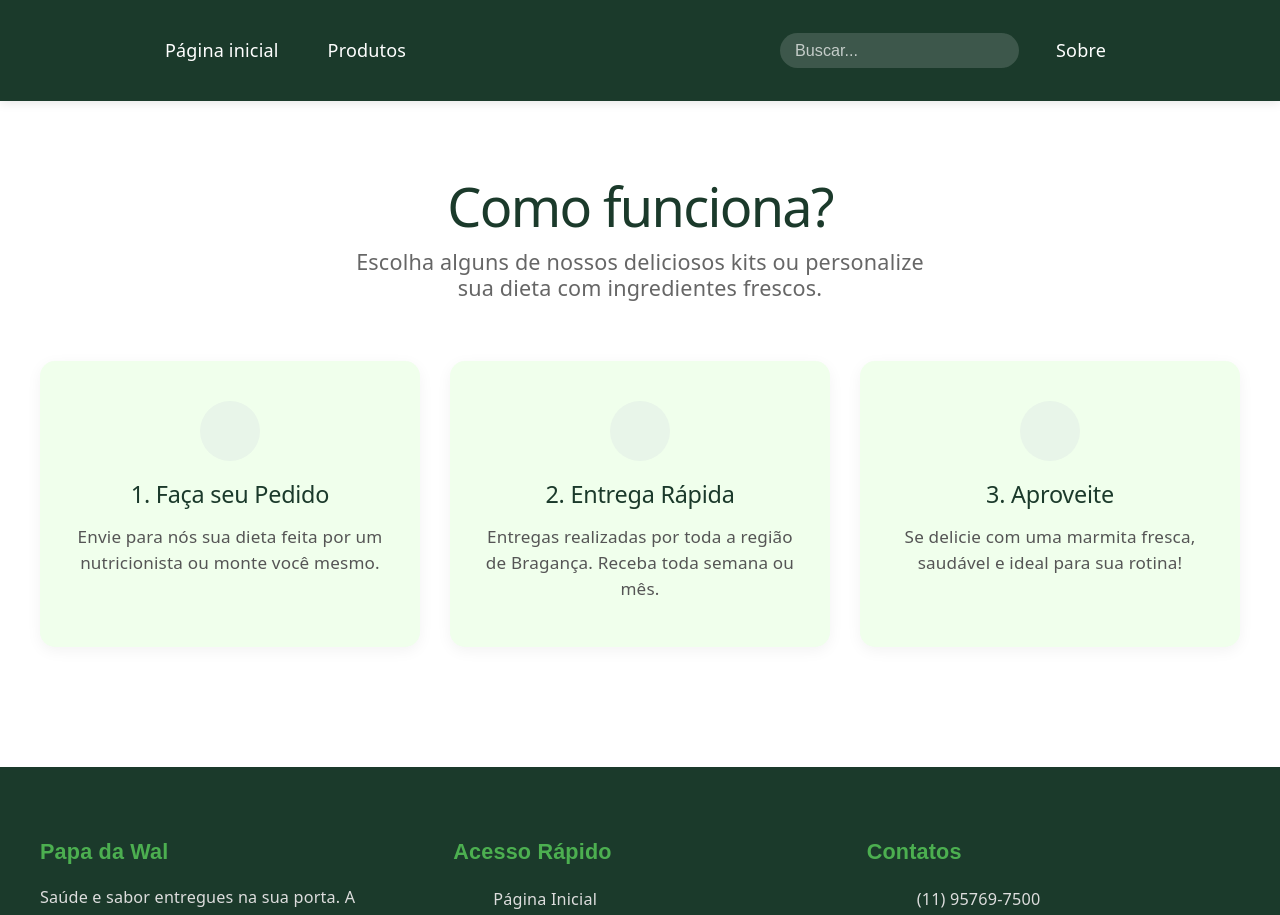
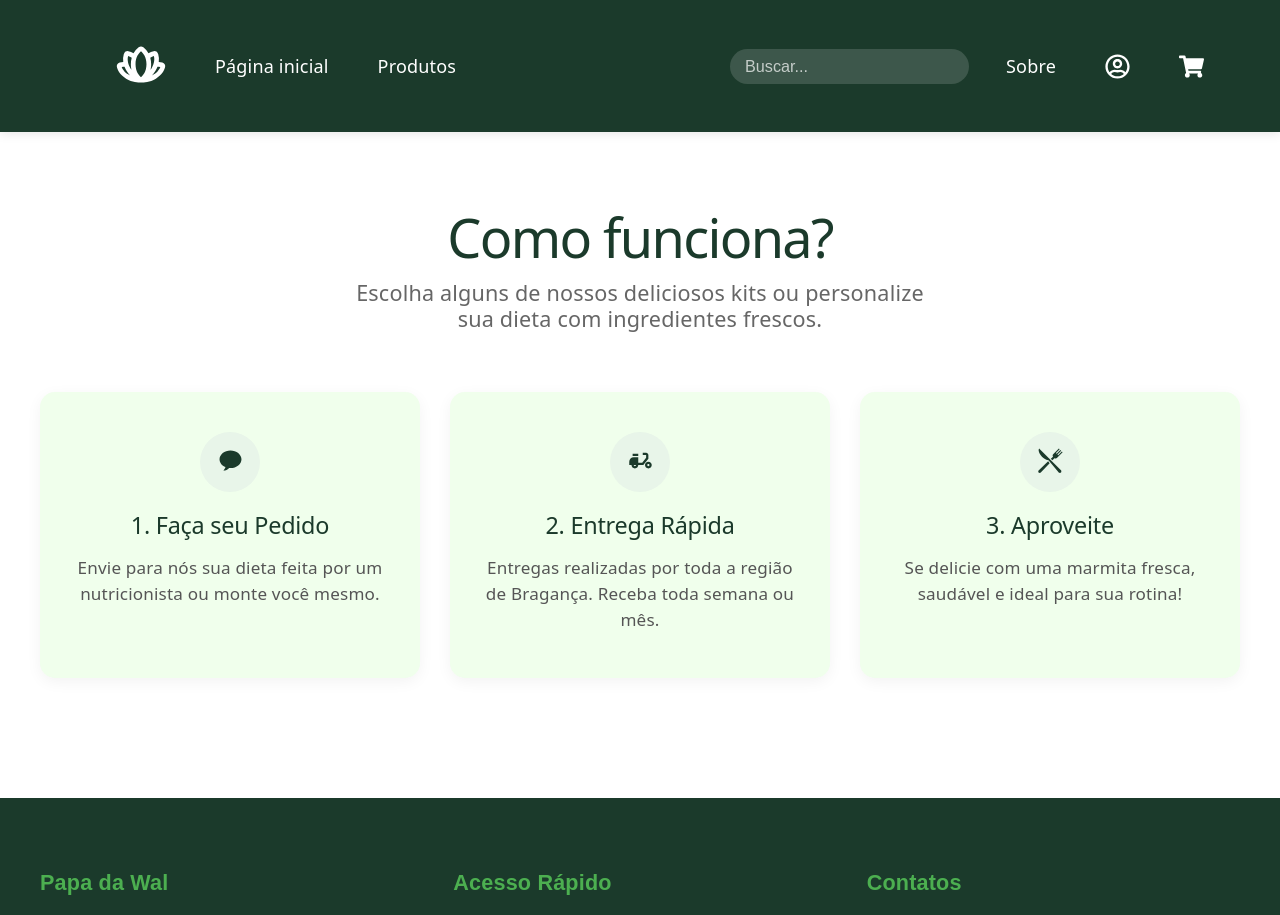
Before and after one commit to CarlosSantos-0/PapadaWal, a React (Vite) app: page / in a window 1280 px wide. Shown: the top 915 px of the page. Built offline with nearby package versions, Linux system fonts and the light colour scheme.

Commit message:
Completanto a pagina inicial com incones, adiocionado o React-Icons

```diff
--- a/package.json
+++ b/package.json
@@ -11,7 +11,8 @@
   },
   "dependencies": {
     "react": "^19.2.5",
-    "react-dom": "^19.2.5"
+    "react-dom": "^19.2.5",
+    "react-icons": "^5.6.0"
   },
   "devDependencies": {
     "@eslint/js": "^10.0.1",
--- a/src/components/Footer/Footer.jsx
+++ b/src/components/Footer/Footer.jsx
@@ -1,4 +1,11 @@
 import styles from '../Footer/styles.module.css'
+
+//Importe de Icones dnv
+import { FaHome } from "react-icons/fa";
+import { GiKnifeFork } from "react-icons/gi";
+import { FaComment } from "react-icons/fa";
+import { FaWhatsapp } from "react-icons/fa6";
+import { FaInstagram } from "react-icons/fa";
 
 function Footer() {
   return (
@@ -16,13 +23,13 @@ function Footer() {
           <h3>Acesso Rápido</h3>
           <ul className={styles["footer-links"]}>
             <li>
-              <a href="index.html">Página Inicial</a>
+              <a href="index.html"><FaHome /> Página Inicial</a>
             </li>
             <li>
-              <a href="produtos.html">Produtos</a>
+              <a href="produtos.html"><GiKnifeFork /> Produtos</a>
             </li>
             <li>
-              <a href="sobre.html">Sobre</a>
+              <a href="sobre.html"><FaComment /> Sobre</a>
             </li>
           </ul>
         </div>
@@ -30,14 +37,16 @@ function Footer() {
         <div className={styles["footer-col"]}>
           <h3>Contatos</h3>
           <ul className={styles["social-links"]}>
-            <li>
+            <li className={styles.iconeRedes}>
               <a href="#" target="_blank" rel="noopener noreferrer">
-                <i className="fa-brands fa-whatsapp"></i> (11) 95769-7500
+                <FaWhatsapp size={24}/>
+                (11) 95769-7500
               </a>
             </li>
-            <li>
-              <a href="https://www.instagram.com/papadawall/" target="_blank" rel="noopener noreferrer">
-                <i className="fa-brands fa-instagram"></i> @papadawall
+            <li className={styles.iconeRedes}>
+              <a href="#" target="_blank" rel="noopener noreferrer">
+                <FaInstagram size={24}/>
+                @papadawall
               </a>
             </li>
           </ul>
--- a/src/components/Footer/styles.module.css
+++ b/src/components/Footer/styles.module.css
@@ -35,6 +35,7 @@
 .footer-links,
 .social-links {
     list-style: none;
+    padding: 0px;
 }
 
 .footer-links li,
@@ -45,18 +46,23 @@
 /* Links */
 .footer-links a,
 .social-links a {
+    display: flex;
+    align-items: center;
+    gap: 8px;
     color: #ddd;
     font-size: 0.9rem;
     padding: 0;
-    transition: color 0.3s;
+    text-decoration: none;
+    transition: color 0.3s, transform 0.3s;
+    width: fit-content;
 }
+
 
 .footer-links a:hover,
 .social-links a:hover {
     color: var(--accent-color);
     background-color: transparent;
     transform: translateX(5px);
-    display: inline-block;
 }
 
 /* Ícones */
--- a/src/components/Main/Main.jsx
+++ b/src/components/Main/Main.jsx
@@ -1,4 +1,9 @@
 import styles from '../Main/styles.module.css'
+
+// Importe os icones aqui
+import { IoIosText } from "react-icons/io";
+import { MdDeliveryDining } from "react-icons/md";
+import { GiKnifeFork } from "react-icons/gi";
 
 function Main() {
     return (
@@ -15,7 +20,7 @@ function Main() {
             <div className={styles.stepsContainer}>
                 <div className={styles.stepCard}>
                     <div className={styles.iconCircle}>
-                        <i className="fa-solid fa-pen-to-square"></i>
+                        <i className="fa-solid fa-pen-to-square"><IoIosText/></i>
                     </div>
                     <h2>1. Faça seu Pedido</h2>
                     <p>
@@ -25,7 +30,7 @@ function Main() {
 
                 <div className={styles.stepCard}>
                     <div className={styles.iconCircle}>
-                        <i className="fa-solid fa-truck-fast"></i>
+                        <i className="fa-solid fa-truck-fast"> <MdDeliveryDining /> </i>
                     </div>
                     <h2>2. Entrega Rápida</h2>
                     <p>
@@ -35,7 +40,7 @@ function Main() {
 
                 <div className={styles.stepCard}>
                     <div className={styles.iconCircle}>
-                        <i className="fa-solid fa-utensils"></i>
+                        <i className="fa-solid fa-utensils"> <GiKnifeFork /> </i>
                     </div>
                     <h2>3. Aproveite</h2>
                     <p>
--- a/src/components/Toolbar/Toolbar.jsx
+++ b/src/components/Toolbar/Toolbar.jsx
@@ -1,4 +1,9 @@
 import styles from './styles.module.css'
+
+//Importe icones aqui
+import { FaRegUserCircle } from "react-icons/fa";
+import { FaShoppingCart } from "react-icons/fa";
+import { PiFlowerLotusBold } from "react-icons/pi";
 
 function Toolbar() {
   return (
@@ -7,7 +12,7 @@ function Toolbar() {
         <ul className={styles.noBullets}>
           <li>
             <a href="index.html">
-              <i className="fa-sharp-duotone fa-solid fa-spa"></i>
+                <PiFlowerLotusBold size={50}/>
             </a>
           </li>
           <li>
@@ -35,12 +40,12 @@ function Toolbar() {
           </li>
           <li>
             <a id="btn-user">
-              <i className="fa-regular fa-user"></i>
+              <FaRegUserCircle size={25}/>
             </a>
           </li>
           <li>
             <a id="btn-cart">
-              <i className="fa-solid fa-cart-shopping"></i>
+              <FaShoppingCart size={25}/>
             </a>
           </li>
         </ul>
--- a/src/components/Toolbar/styles.module.css
+++ b/src/components/Toolbar/styles.module.css
@@ -26,8 +26,15 @@
   gap: 25px;
 }
 
+.noBullets a{
+  align-self: center;
+}
+
 
 a {
+  display: inline-flex;
+  align-items: center;
+  justify-content: center;
   color: var(--white);
   text-decoration: none;
   font-weight: 500;
```
Also changed, not shown: 2 other files (tests, documents, lock files or other folders).
